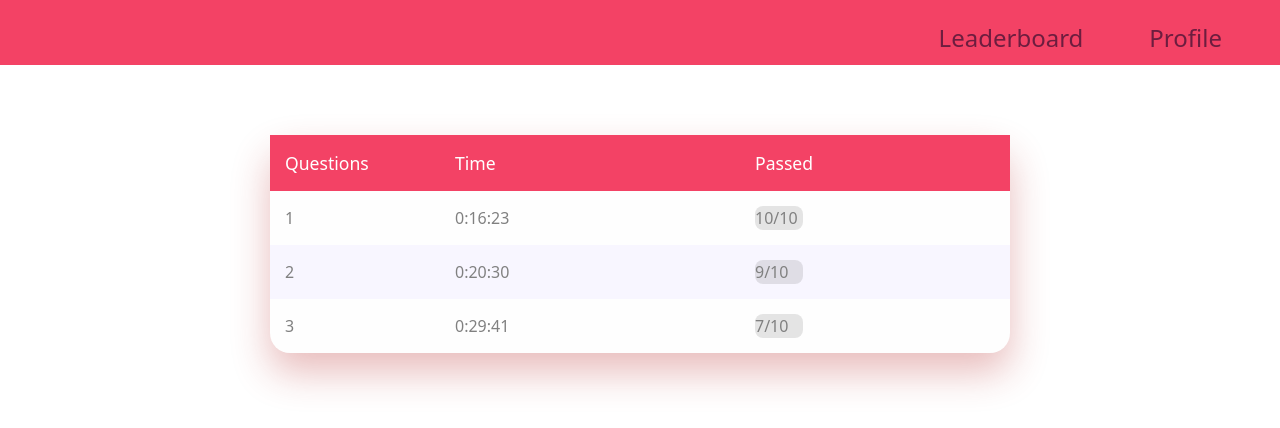
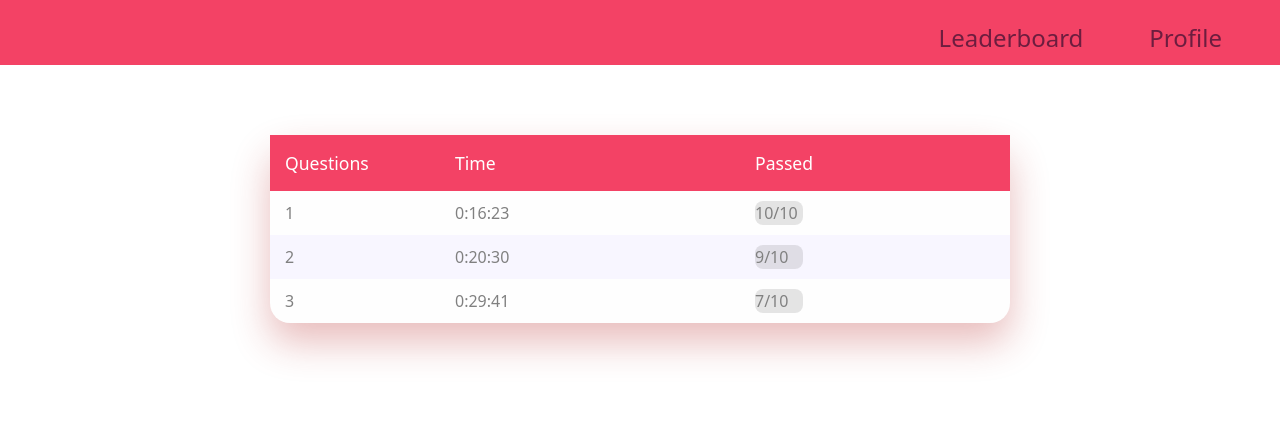
Before and after one commit to Janavi-S05/python-evaluator, a React (Create React App) app: page /result in a window 1280 px wide. Shown: the top 428 px of the page. Built offline with nearby package versions, Linux system fonts and the light colour scheme.

Commit message:
Update result.css

```diff
--- a/src/screen/result.css
+++ b/src/screen/result.css
@@ -38,7 +38,7 @@
       margin:60px auto auto auto;
       display:block;
     }
-    table {
+    .myblock table {
       display: grid;
       border-collapse: collapse;
       min-width: 100%;
@@ -51,13 +51,13 @@
       border-radius:20px;
     }
 
-    thead,
+    .myblock thead,
     tbody,
     tr {
       display: contents;
     }
 
-    th,
+    .myblock th,
     td {
       padding: 15px;
       overflow: hidden;
@@ -65,7 +65,7 @@
       white-space: nowrap;
     }
 
-    th {
+    .myblock th {
       position: sticky;
       top: 0;
       background: rgb(243, 66, 101);
@@ -75,16 +75,16 @@
       color: white;
     }
 
-    th:last-child {
+    .myblock th:last-child {
       border: 0;
     }
 
-    td {
+    .myblock td {
       padding-top: 10px;
       padding-bottom: 10px;
       color: #808080;
     }
 
-    tr:nth-child(even) td {
+    .myblock tr:nth-child(even) td {
       background: #f8f6ff;
     }
```
